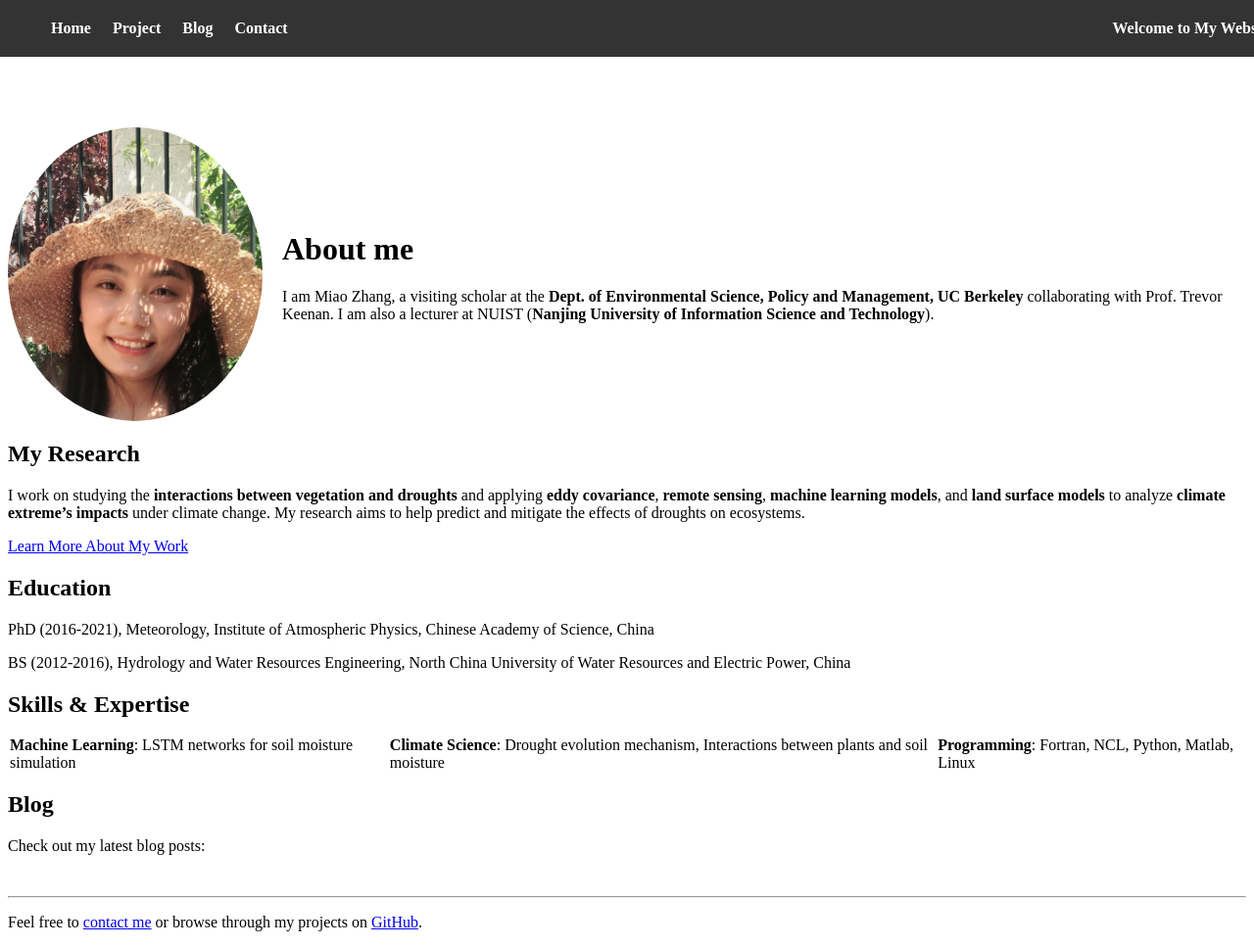
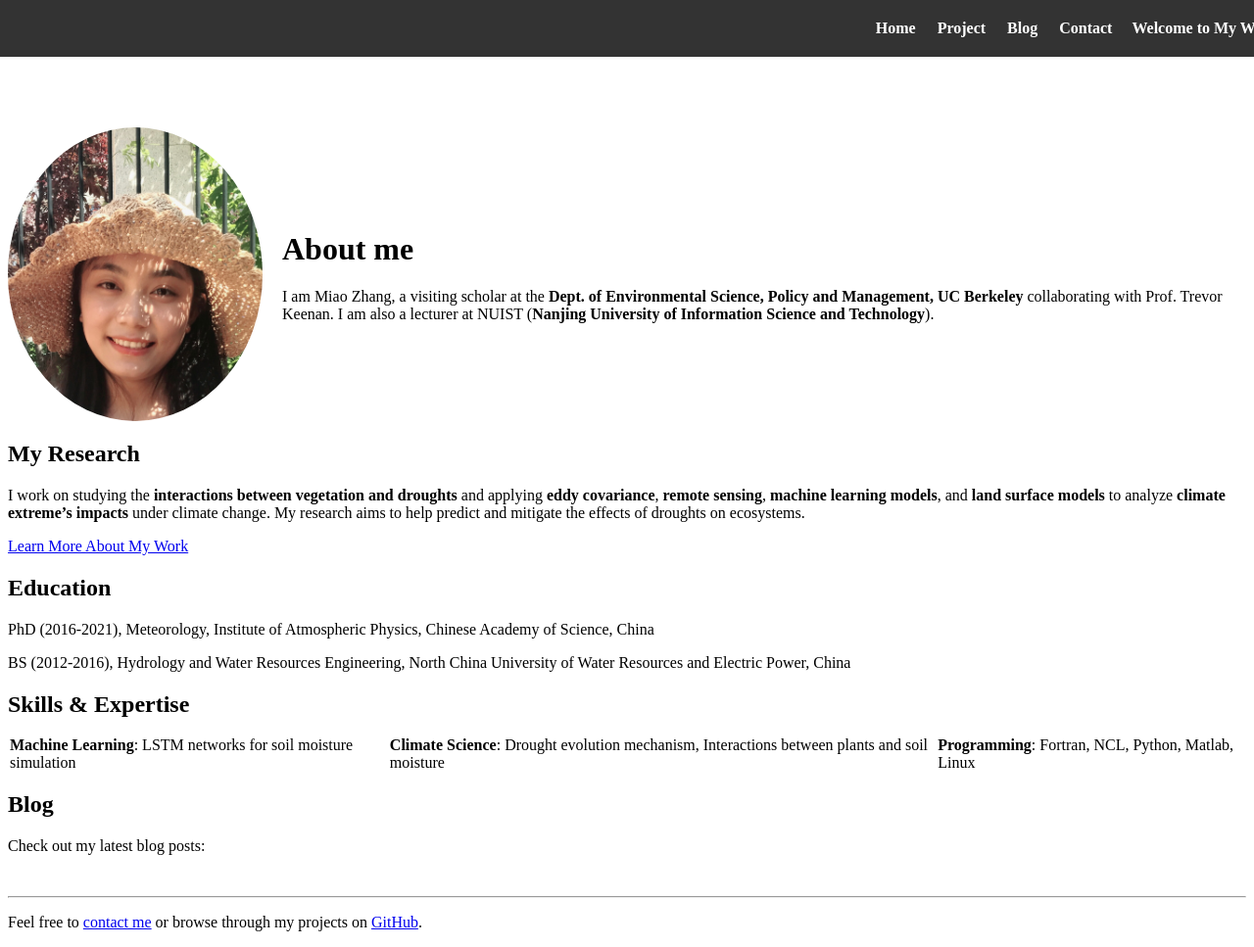
Before and after one commit to miaozhang2025/miaozhang2025.github.io, a Jekyll site: the page built from index.md, in a window 1280 px wide and 967 px high. Shown: the whole window at 98% size. Built offline with Jekyll 4.4.1, drawn with Linux system fonts in a browser that asks for light colours.

Commit message:
Update custom.css

```diff
--- a/assets/css/custom.css
+++ b/assets/css/custom.css
@@ -51,10 +51,9 @@
 /* Style the text in the navbar */
 .nav-text {
   color: white;
-  font-size: 16px;  /* Adjust font size */
+  font-size: 16px; /* Adjust font size */
   font-weight: bold;
-  padding: 0 20px; /* Adjust padding around the text */
-  margin-left: auto; /* Pushes the text to the right */
+  padding-left: 10px; /* Add some space from the edge */
 }
 
 /* Main content (Home or other sections) */
```
